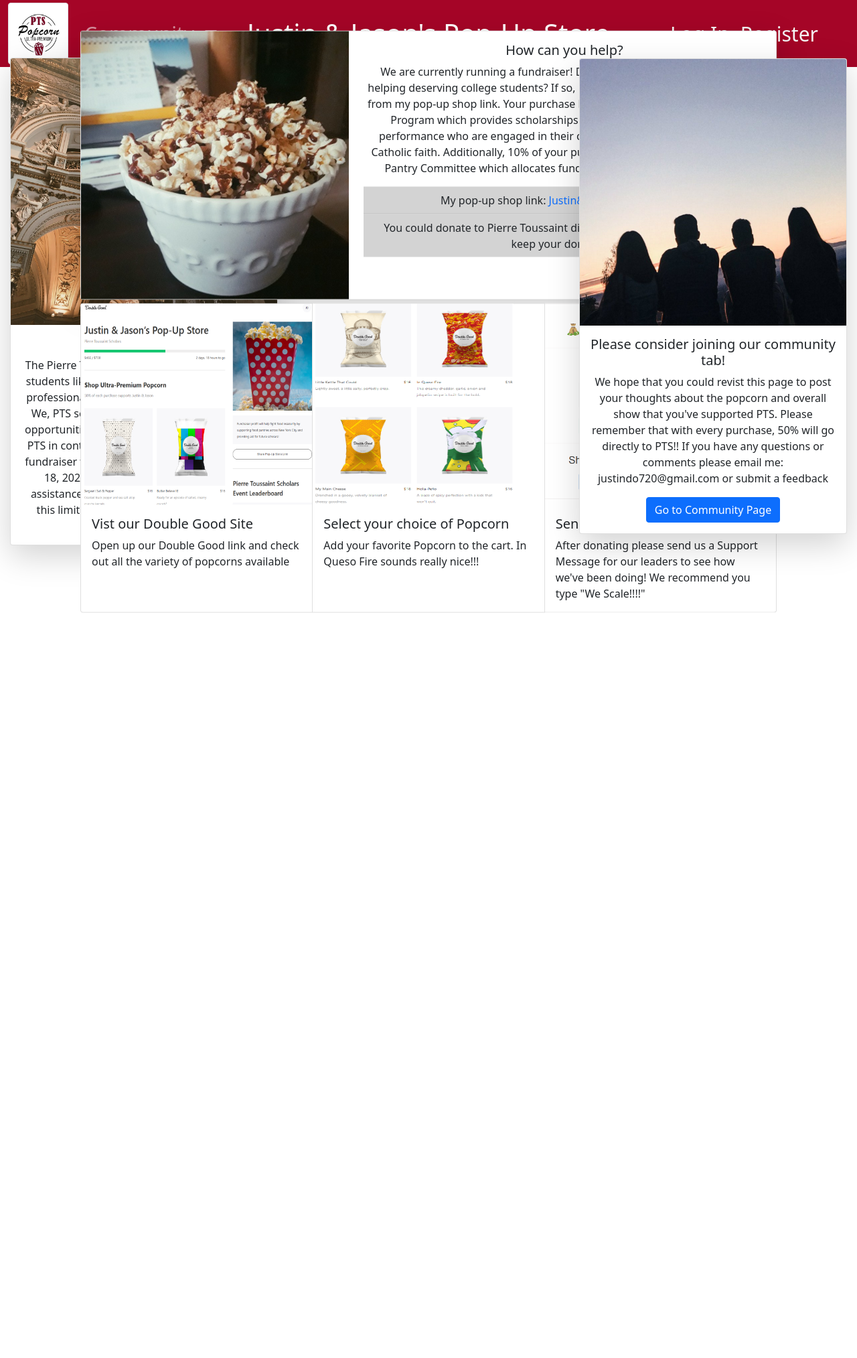
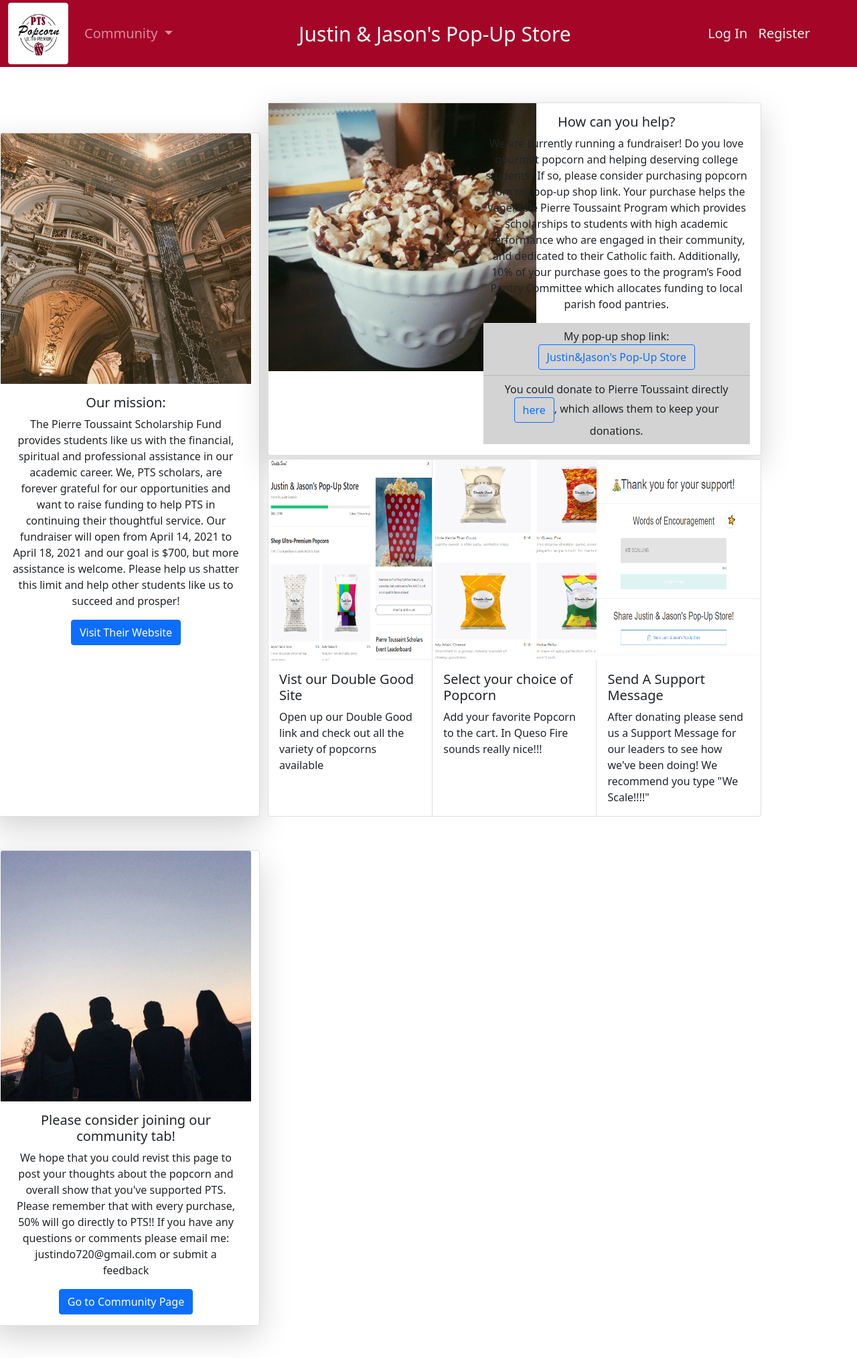
Before and after one commit to JustinDo720/PTS_POPCORN, a Django app: page / in a window 1280 px wide. Shown: the whole page at 67% size. Before the commit the page ends 915 px from the top, so only its background shows below. Run offline with Django 3.2, Linux system fonts and the light colour scheme; some libraries are stand-ins or nearby versions.

Commit message:
Protected edit user, Email and Bio no longer required, OPTIMIZED CARDS FOR MOBILE USER!!!

```diff
--- a/pts_pops_app/templates/base.html
+++ b/pts_pops_app/templates/base.html
@@ -13,7 +13,6 @@
         <link rel="icon" type="{% static 'img/favicon-16x16.png' %}" sizes="16x16" href="/favicon-16x16.png">
 
 
-
     <!-- Required meta tags -->
     <meta charset="utf-8">
     <meta name="viewport" content="width=device-width, initial-scale=1">
@@ -26,7 +25,7 @@
   <!-- oncontextmenu="return false" -->
   <body>
     <nav class="navbar navbar-expand-lg navbar-dark py-1 " style="background-color: #a50527">
-      <div class="container-fluid">
+      <div class="container-fluid d-flex w-100">
         <a class="rounded img-thumbnail navbar-brand" href="{% url 'pts_pops_app:index' %}">
             <img src="{% static 'img/pts1.png' %}" alt="pts-logo"
                  class="img-fluid" style="width:80px; height:80px">
@@ -35,7 +34,7 @@
           <span class="navbar-toggler-icon"></span>
         </button>
         <div class="collapse navbar-collapse" id="navbarNavDropdown">
-          <ul class="navbar-nav" style="font-size:30px;">
+          <ul class="navbar-nav mr-auto" style="font-size:20px;">
             <li class="nav-item dropdown">
               <a class="nav-link dropdown-toggle" href="#" id="navbarDropdownMenuLink" role="button" data-bs-toggle="dropdown" aria-expanded="false">
                 Community
@@ -46,8 +45,25 @@
               </ul>
             </li>
         </ul>
-            <div class="position-absolute top-50 end-0 translate-middle-y">
-                <ul class="navbar-nav" style="margin-right:50px; font-size:30px;">
+
+        <ul class="navbar-nav mx-auto">
+            <li class="nav-item dropdown">
+                <div class="mx-auto">
+                    <span class="navbar-text">
+                        <a class="navbar-brand"
+                            href="https://popup.doublegood.com/s/uh5jd708"
+                            style="font-size:30px;">
+                                Justin & Jason's Pop-Up Store
+                        </a>
+                    </span>
+                </div>
+            </li>
+        </ul>
+
+        <ul class="navbar-nav ml-auto">
+            <li class="nav-item dropdown">
+                <div>
+                    <ul class="navbar-nav" style="margin-right:50px; font-size:20px;">
                         {% if user.is_authenticated %}
                             <li class="nav-item d-flex">
                                 <span class="navbar-text" >
@@ -72,12 +88,8 @@
                         {% endif %}
                     </ul>
                   </div>
-
-            <a class="navbar-brand position-absolute top-50 start-50 translate-middle"
-                    href="https://popup.doublegood.com/s/uh5jd708"
-                    style="font-size:40px;">
-                        Justin & Jason's Pop-Up Store
-            </a>
+              </li>
+        </ul>
         </div>
       </div>
     </nav>
--- a/pts_pops_app/templates/community_post.html
+++ b/pts_pops_app/templates/community_post.html
@@ -12,7 +12,8 @@
                     {% buttons %}
                         <div style="margin-top: 15px;">
                             <button name="submit"
-                            style="margin-left:270px">
+                                    class="col-md-12 text-center"
+                            >
                                 Submit
                             </button>
                         </div>
--- a/pts_pops_app/templates/index.html
+++ b/pts_pops_app/templates/index.html
@@ -7,12 +7,11 @@
 {% endblock %}
 
 {% block content %}
-<div class="container-sm">
-    <!-- OUr Mission -->
-     <div class="card position-absolute top-50 start-0 translate-middle-y shadow-lg bg-body rounded"
-          style="width: 25rem; height:auto; text-align:center; margin-top: 50px; margin-left: 15px;">
-      <img src="{% static 'img/our_mission_2.png' %}" class="card-img-top" alt="our-mission"
-            >
+<div class="row mb-5 mt-5">
+        <!-- Our mission Card -->
+        <div class="card col-1 order-1 shadow-lg bg-body rounded"
+          style="width: 25rem; text-align:center; margin-top: 50px;">
+              <img src="{% static 'img/our_mission_2.png' %}" class="card-img-top" alt="our-mission">
           <div class="card-body">
             <h5 class="card-title">Our mission:</h5>
             <p class="card-text">
@@ -22,13 +21,17 @@
                 open from April 14, 2021 to April 18, 2021 and our goal is $700, but more assistance is welcome. Please help us shatter this
                 limit and help other students like us to succeed and prosper!
             </p>
+              <a href="https://archny.org/ministries-and-offices/cultural-diversity-apostolate/black-ministry/"
+                 class="btn btn-primary">
+                  Visit Their Website
+              </a>
           </div>
         </div>
 
         <!-- How could you help -->
-    <div class="position-absolute top-50 start-50 translate-middle" style="margin-top: 80px; height:auto;">
+        <div class="col-7 order-2" style="margin-top:5px;">
             <div class="card shadow-lg"
-         style="text-align:center;width: 65rem;">
+             style="text-align:center;">
                   <div class="row g-0">
                     <div class="col-md-4">
                       <img src="{% static 'img/popcorn3.png' %}" alt="pop-corn" style="width:400px; height:400px;">
@@ -50,19 +53,23 @@
                           <ul class="list-group list-group-flush">
                             <li class="list-group-item" style="background-color:lightgray;">
                                 My pop-up shop link: <a href="https://popup.doublegood.com/s/uh5jd708"
-                                                        style="text-decoration: none">Justin&Jason's Pop-Up Store</a>
+                                                            style="text-decoration: none"
+                                                            class="btn btn-outline-primary">
+                                Justin&Jason's Pop-Up Store</a>
                             </li>
                             <li class="list-group-item" style="background-color:lightgray;">
                                 You could donate to Pierre Toussaint directly
                                         <a href="https://secure.archny.org/site/Donation2?df_id=4179&mfc_pref=T&4179.donation=form1"
-                                        style="text-decoration: none">here</a>, which allows them to keep your donations.
+                                            style="text-decoration: none"
+                                            class="btn btn-outline-primary">
+                                            here</a>, which allows them to keep your donations.
                             </li>
                           </ul>
                       </div>
                     </div>
                 </div>
             </div>
-        <div class="card-group" style="margin-top:5px; height:auto;">
+            <div class="card-group" style="margin-top:5px;">
               <div class="card">
                     <img src="{% static 'img/dg_homepage.PNG' %}" class="card-img-top" alt="db-homepage"
                         style="height:300px;">
@@ -97,41 +104,10 @@
              </div>
         </div>
 
-    <!--
-    <div class="card position-absolute top-50 start-50 translate-middle shadow-lg"
-         style="width: 27rem; height: 45rem; text-align:center;">
-      <img src="{% static 'img/popcorn3.png' %}" class="card-img-top" alt="pop-corn">
-      <div class="card-body">
-        <h5 class="card-title">How can you help?</h5>
-        <p class="card-text">
-            We are currently running a fundraiser! Do you love gourmet popcorn and helping deserving
-            college students? If so, please consider purchasing popcorn from my pop-up shop link. Your
-            purchase helps the Venerable Pierre Toussaint
-            Program which provides scholarships to students with
-            high academic performance who are engaged in their
-            community, and dedicated to their Catholic faith.
-            Additionally, 10% of your purchase goes to the
-            program’s Food Pantry Committee which allocates
-            funding to local parish food pantries.
 
-        </p>
-      </div>
-      <ul class="list-group list-group-flush">
-        <li class="list-group-item" style="background-color:lightgray;">
-            My pop-up shop link: <a href="https://popup.doublegood.com/s/uh5jd708"
-                                        style="text-decoration: none">Justin&Jason's Pop-Up Store</a>
-        </li>
-        <li class="list-group-item" style="background-color:lightgray;">
-            You could donate to Pierre Toussaint directly
-                    <a href="https://secure.archny.org/site/Donation2?df_id=4179&mfc_pref=T&4179.donation=form1"
-                        style="text-decoration: none">here</a>, which allows them to keep your donations.
-        </li>
-      </ul>
-    </div> -->
-
-    <!-- Please join our community -->
-    <div class="card position-absolute top-50 end-0 translate-middle-y shadow-lg  bg-body rounded"
-            style="width: 25rem; text-align:center; margin-top: 42px; margin-right: 15px; height:auto;">
+        <!-- Our mission Card -->
+        <div class="card col-1 order-3 shadow-lg bg-body rounded"
+          style="width: 25rem; text-align:center; margin-top: 50px;">
          <img src="{% static 'img/community.png' %}" class="card-img-top" alt="community-photo">
           <div class="card-body">
             <h5 class="card-title">Please consider joining our community tab!</h5>
@@ -144,5 +120,4 @@
           </div>
         </div>
 </div>
-
 {% endblock %}
--- a/users/templates/registration/login.html
+++ b/users/templates/registration/login.html
@@ -16,9 +16,8 @@
             {% csrf_token %}
             {% bootstrap_form form %}
             {% buttons %}
-                <div style="margin-top: 15px;">
-                    <button name="submit"
-                    style="margin-left:270px">
+                <div style="margin-top: 15px;" class="col-md-12 text-center">
+                    <button name="submit">
                         Log In
                     </button>
                 </div>
--- a/users/templates/registration/register.html
+++ b/users/templates/registration/register.html
@@ -20,9 +20,8 @@
             {% csrf_token %}
             {% bootstrap_form form %}
             {% buttons %}
-                <div style="margin-top: 15px;">
-                    <button name="submit"
-                    style="margin-left:190px">
+                <div style="margin-top: 15px;" class="col-md-12 text-center">
+                    <button name="submit">
                         Register
                     </button>
                 </div>
--- a/users/views.py
+++ b/users/views.py
@@ -41,6 +41,9 @@
     profile = Profile.objects.get(id=profile_id)
     curr_user = User.objects.get(id=profile_id)
 
+    if profile.user != request.user:
+        raise Http404
+
     if request.method != 'POST':
         photo_form = ChangeProfilePhoto(instance=profile)
         email_form = ChangeProfileEmail(instance=profile)
```
Also changed, not shown: pts_pops_app/models.py (+6 -6 lines), pts_pops_app/templates/community_page.html (+16 -15 lines), pts_pops_app/templates/edit_post.html (+14 -2 lines), users/forms.py (+6 -2 lines), users/templates/edit_user_profile.html (+11 -6 lines), users/templates/user_profile.html (+12 -9 lines), pts_pops_app/migrations/0007_auto_20210416_0339.py (added). Lines whose indentation alone changed are shown as unchanged.
